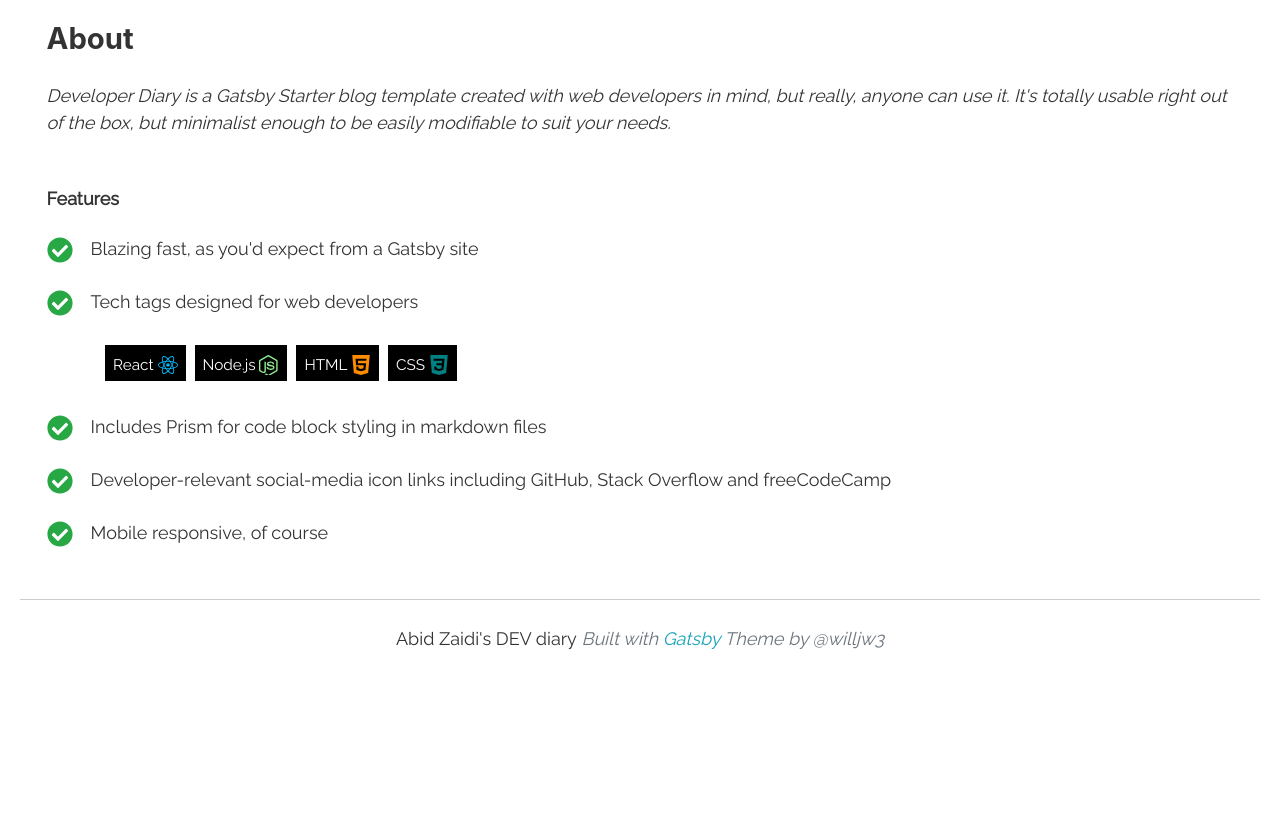
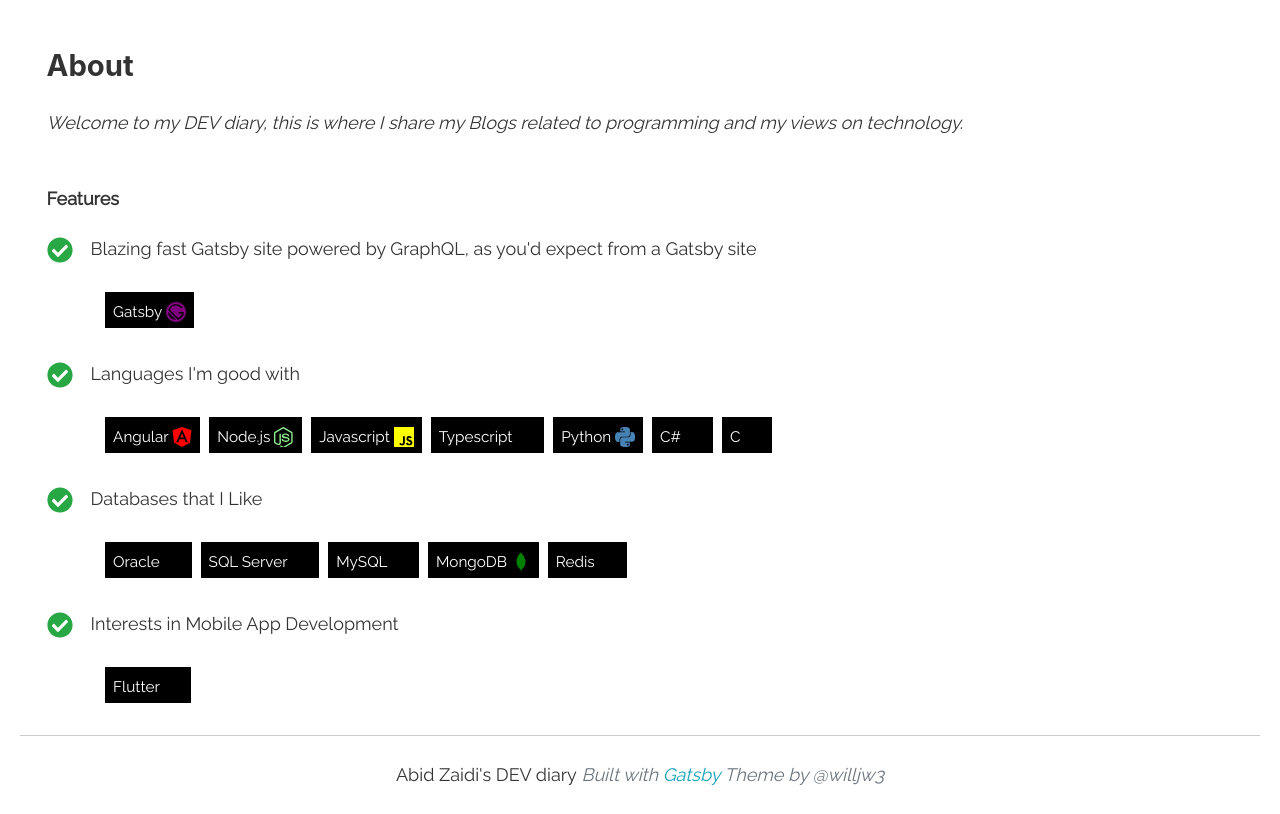
Before and after one commit to aliabidzaidi/abiDEV-diary, a Gatsby site: page /about in a window 1280 px wide. Shown: the part 594-1408 px from the top of the page. Before the commit the page ends 1272 px from the top, so only its background shows below. Built offline with nearby package versions, Linux system fonts and the light colour scheme; Gatsby itself is replaced by a stand-in of ours.

Commit message:
Changes in About page

```diff
--- a/config.js
+++ b/config.js
@@ -2,8 +2,8 @@
 
 module.exports = {
   url: "https://developer-diary.netlify.com",
-  title: "abiDEV Diary",
-  tagline: "Contemplating 24x7 to grow",
+  title: "abiDEV diary",
+  tagline: "Full Stack Developer Proficient with Backend and Databases, Creative with Frontend | Angular | Python | .NET | C | NodeJS. ",
   copyright: "Powered by Gatsby, cheers to willjw3 for the theme",
   author: {
     name: "Abid Zaidi",
--- a/src/pages/about.js
+++ b/src/pages/about.js
@@ -10,7 +10,7 @@ import TechTag from "../components/tags/TechTag"
 
 const AboutPage = (props) => {
     const labels = props.data.site.siteMetadata.labels
-    const aboutTags = ["react", "nodejs", "html", "css"]
+    const aboutTags = ["gatsby", "react", "nodejs", "html", "css", "angular", "python", "javascript", "mongodb"]
     const tags = {}
     labels.forEach(label => {
         aboutTags.forEach(tag => {
@@ -32,45 +32,61 @@ const AboutPage = (props) => {
                     <SEO title="About" />
                     <div className="mt-3">
                         <h2 className="heading">About</h2>
-                        <p><i>Developer Diary is a Gatsby Starter blog template created with web developers in mind, but really, anyone can use it. It's totally usable right out of the box, but minimalist enough to be easily modifiable to suit your needs.</i></p>
+                        <p><i>Welcome to my DEV diary, this is where I share my Blogs related to programming and my views on technology.</i></p>
                         <br />
                         <h4>Features</h4>
-                        <div>
+                        <div className="mb-4">
                             <span className="text-success d-inline-block" title="blazing">
                                 <FaCheckCircle size={26} style={{ color: "success" }} />
                             </span>
-                            <p className="d-inline-block ml-3 w-75 align-top">Blazing fast, as you'd expect from a Gatsby site</p>
+                            <p className="d-inline-block ml-3 w-75 align-top">Blazing fast Gatsby site powered by GraphQL, as you'd expect from a Gatsby site</p>
+                            <div className="ml-5">
+                                <TechTag tag="gatsby" tech="Gatsby" name={tags["gatsby"]} size={20} color="purple" />
+                            </div>
                         </div>
                         <div>
                             <span className="text-success d-inline-block" title="tags">
                                 <FaCheckCircle size={26} style={{ color: "success" }} />
                             </span>
-                            <p className="d-inline-block ml-3 w-75 align-top">Tech tags designed for web developers</p>
+                            <p className="d-inline-block ml-3 w-75 align-top">Languages I'm good with</p>
                             <div className="ml-5">
-                                <TechTag tag="react" tech="React" name={tags["react"]} size={20} color="deepskyblue" />
+                                <TechTag tag="angular" tech="Angular" name={tags["angular"]} size={20} color="red" />
                                 <TechTag tag="nodejs" tech="Node.js" name={tags["nodejs"]} size={20} color="lightgreen" />
-                                <TechTag tag="html" tech="HTML" name={tags["html"]} size={20} color="darkorange" />
-                                <TechTag tag="css" tech="CSS" name={tags["css"]} size={20} color="teal" />
+                                <TechTag tag="javascript" tech="Javascript" name={tags["javascript"]} size={20} color="yellow" />
+                                <TechTag tag="typescript" tech="Typescript" name={tags["typescript"]} size={20} color="blue" />
+                                <TechTag tag="python" tech="Python" name={tags["python"]} size={20} color="steelblue" />
+                                <TechTag tag="csharp" tech="C#" name={tags["csharp"]} size={20} color="white" />
+                                <TechTag tag="clang" tech="C" name={tags["clang"]} size={20} color="white" />
                             </div>
                         </div>
-                        <div className="mt-4">
+                        <div className="mt-4 mb-4">
                             <span className="text-success d-inline-block" title="prism">
                                 <FaCheckCircle size={26} style={{ color: "success" }} />
                             </span>
-                            <p className="d-inline-block ml-3 w-75 align-top">Includes Prism for code block styling in markdown files</p>
+                            <p className="d-inline-block ml-3 w-75 align-top">Databases that I Like</p>
+                            <div className="ml-5">
+                                <TechTag tag="X" tech="Oracle" name={tags["X"]} size={20} color="white" />
+                                <TechTag tag="X" tech="SQL Server" name={tags["X"]} size={20} color="white" />
+                                <TechTag tag="X" tech="MySQL" name={tags["X"]} size={20} color="white" />
+                                <TechTag tag="mongodb" tech="MongoDB" name={tags["mongodb"]} size={20} color="green" />
+                                <TechTag tag="X" tech="Redis" name={tags["X"]} size={20} color="white" />
+                            </div>
                         </div>
                         <div>
                             <span className="text-success d-inline-block" title="icons">
                                 <FaCheckCircle size={26} style={{ color: "success" }} />
                             </span>
-                            <p className="d-inline-block ml-3 w-75 align-top">Developer-relevant social-media icon links including GitHub, Stack Overflow and freeCodeCamp</p>
+                            <p className="d-inline-block ml-3 w-75 align-top">Interests in Mobile App Development</p>
+                            <div className="ml-5">
+                                <TechTag tag="X" tech="Flutter" name={tags["X"]} size={20} color="white" />
+                             </div>
                         </div>
-                        <div>
+                        {/* <div>
                             <span className="text-success d-inline-block" title="mobile">
                                 <FaCheckCircle size={26} style={{ color: "success" }} />
                             </span>
                             <p className="d-inline-block ml-3 w-75 align-top">Mobile responsive, of course</p>
-                        </div>
+                        </div> */}
                     </div>
                 </div>
             </div>
```
